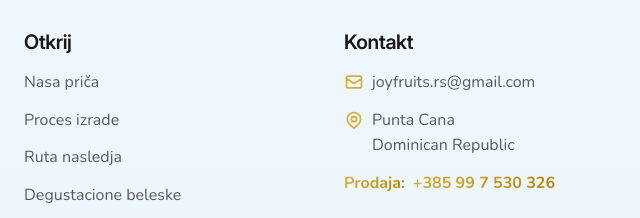
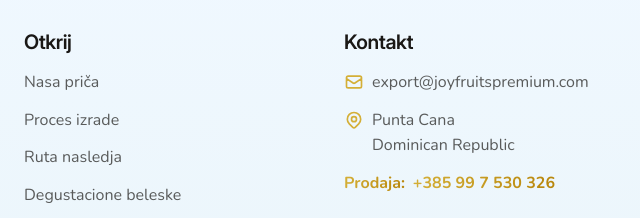
Before and after one commit to BlackBoxTesting88/mango_brand, a website: page sr/index.html in a window 1280 px wide. Shown: the part 8241-8459 px from the top of the page, 640-1280 px from the left. Drawn offline with Linux system fonts and the light colour scheme.

Commit message:
email set and updated

```diff
--- a/sr/index.html
+++ b/sr/index.html
@@ -1812,7 +1812,7 @@
             <svg class="w-5 h-5 text-gold flex-shrink-0 mt-0.5" fill="none" stroke="currentColor" viewBox="0 0 24 24">
               <path stroke-linecap="round" stroke-linejoin="round" stroke-width="2" d="M3 8l7.89 5.26a2 2 0 002.22 0L21 8M5 19h14a2 2 0 002-2V7a2 2 0 00-2-2H5a2 2 0 00-2 2v10a2 2 0 002 2z"></path>
             </svg>
-            <a href="mailto:joyfruits.rs@gmail.com" class="hover:text-gold transition-colors">joyfruits.rs@gmail.com</a>
+              <a href="mailto:export@joyfruitspremium.com" class="hover:text-gold transition-colors">export@joyfruitspremium.com</a>
           </div>
           <div class="flex items-start gap-2">
             <svg
```
Also changed, not shown: en/index.html (+1 -1 lines), es/index.html (+1 -1 lines).
